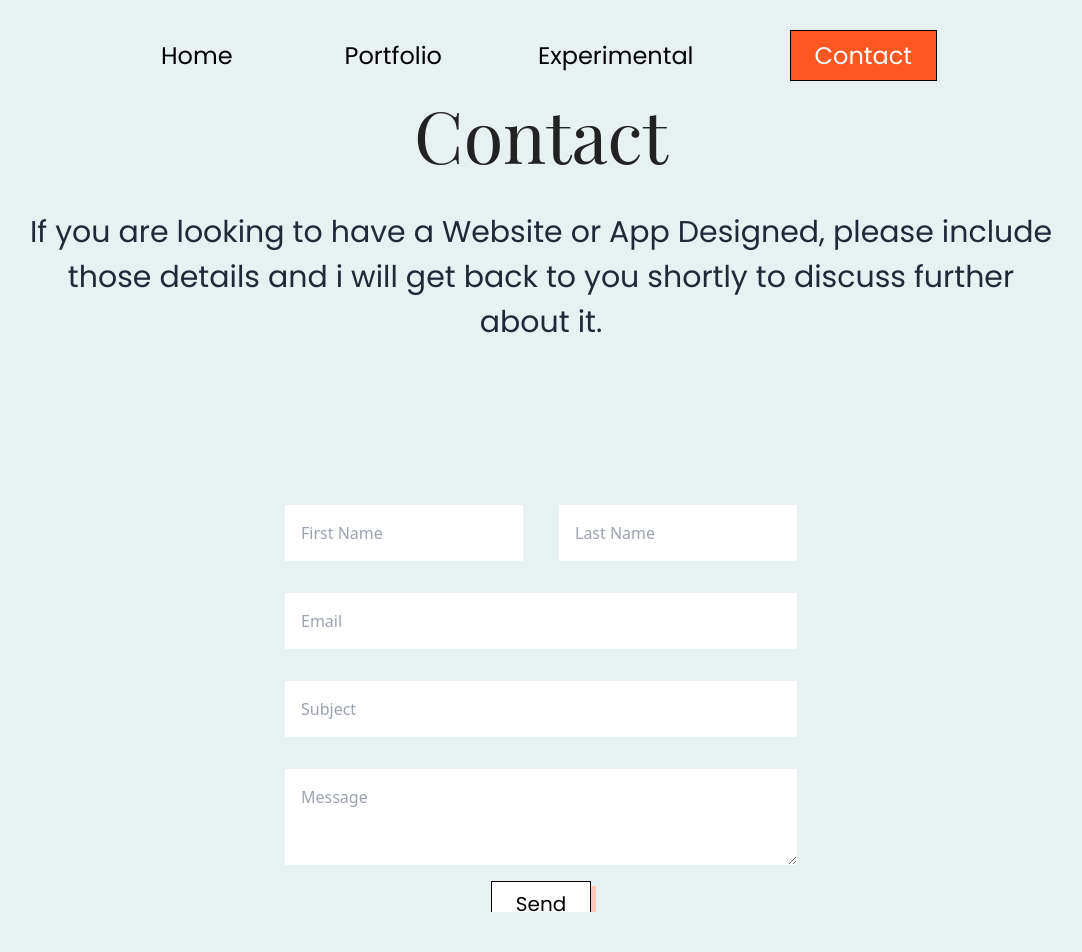
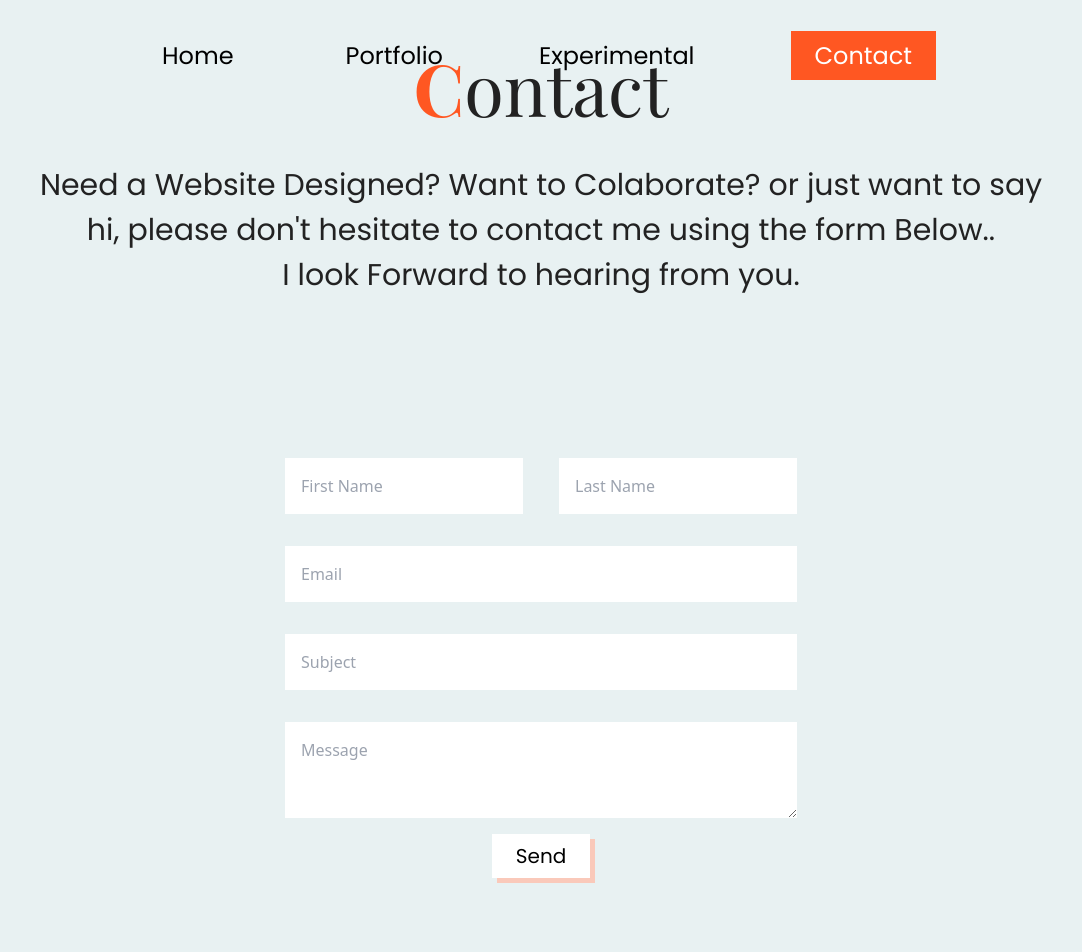
Before and after one commit to skystanoyevitch/sky-portfolio, a React (Create React App) app: page /Contact in a window 1280 px wide. Shown: the top 952 px of the page, without its empty margins (99-1181 px from the left). Built offline with nearby package versions, Linux system fonts and the light colour scheme; a web font is replaced by a local one.

Commit message:
style updates

```diff
--- a/src/Page-components/Contact.js
+++ b/src/Page-components/Contact.js
@@ -40,16 +40,19 @@ function Contact() {
 			<div className="container mx-auto md:h-full flex flex-col justify-around xl:justify-center xl:gap-32 px-8 py-14 md:py-0 md:items-center md:my-24 md:px-20 lg:px-32 xl:my-0 xl:h-screen">
 				<div className="text-center">
 					<h1 className="text-primary font-playFair text-5xl xl:text-7xl px-8 lg:px-0">
-						Contact
+						<span className="font-bold text-mainOrange">C</span>ontact
 					</h1>
-					<p className="text-gray-800 text-lg md:text-3xl font-poppins leading-7 xl:leading-normal pt-8 lg:pt-10 xl:max-w-5xl">
-						If you are looking to have a Website or App Designed,
-						please include those details and i will get back to you
-						shortly to discuss further about it.
+					<p className="text-primary text-lg md:text-3xl font-poppins leading-7 xl:leading-normal pt-4 lg:pt-10 xl:max-w-5xl">
+						Need a Website Designed? Want to Colaborate? or just
+						want to say hi, please don't hesitate to contact me
+						using the form Below..
+						<br/>
+						I look Forward to hearing from
+						you.
 					</p>
 				</div>
 
-				<div className="pt-10 xl:pt-0 text-center md:text-left md:w-1/2">
+				<div className="py-24 xl:pt-0 text-center md:text-left md:w-1/2">
 					<form
 						onSubmit={handleSubmit(onSubmit)}
 						id="contactForm"
@@ -140,7 +143,7 @@ function Contact() {
 							}}
 							type="submit"
 							value="submit"
-							className="bg-white border border-black hover:bg-mainOrange hover:border-btnOrange hover:text-white font-poppins py-2 px-6 text-xl mt-4 mx-8 md:mx-0"
+							className="bg-white hover:bg-mainOrange hover:border-btnOrange hover:text-white font-poppins py-2 px-6 text-xl mt-4 mx-8 md:mx-0"
 						>
 							Send
 						</motion.button>
--- a/src/Page-components/Macro-components/About.js
+++ b/src/Page-components/Macro-components/About.js
@@ -32,15 +32,13 @@ const divVariant = {
 	tap: { scale: 0.9 },
 };
 
-// const cardVariant = {
-// 	hover: {
-// 		zIndex: 1,
-// 		boxShadow: "8px 8px 0px #FF5722",
-// 		transition: {
-// 			duration: 0.3,
-// 		},
-// 	},
-// };
+const cardVariant = {
+	hover: {
+		scale: 1.03,
+		zIndex: 1,
+		boxShadow: "13px 13px 40px 0px rgba(0,0,0,0.1)",
+	},
+};
 
 function About() {
 	const { ref, inView } = useInView({
@@ -97,24 +95,29 @@ function About() {
 					</li>
 				</ul>
 
-				<div className="grid grid-cols-1 grid-rows-4 lg:grid-rows-2 gap-y-2 lg:grid lg:grid-cols-3 lg:gap-x-1 lg:gap-y-1">
+				<div className="grid grid-rows-2 gap-y-10">
 					<motion.div
 						whileHover="hover"
+						variants={cardVariant}
 						className="h-96 bg-skyCafe bg-cover bg-no-repeat"
 					></motion.div>
 					<NavLink to={"/Showcase"} className="group">
-						<div className="relative bg-this-is-sky bg-cover bg-center bg-no-repeat w-full h-full">
-							<div className="bg-opacity-0 group-hover:bg-opacity-80 bg-black w-full h-full">
+						<motion.div
+							whileHover="hover"
+							variants={cardVariant}
+							className="relative bg-this-is-sky bg-cover bg-no-repeat w-full h-full"
+						>
+							{/* <div className="bg-opacity-0 group-hover:bg-opacity-80 bg-black w-full h-full">
 								<div className="text-opacity-0 group-hover:text-opacity-100 absolute top-1/2 w-full h-full text-white text-center font-poppins font-extrabold text-4xl shadow-lg">
 									Project One
 								</div>
-							</div>
-						</div>
+							</div> */}
+						</motion.div>
 					</NavLink>
-					<div className="bg-cover bg-center bg-no-repeat h-full bg-placeholder1"></div>
+					{/* <div className="bg-cover bg-center bg-no-repeat h-full bg-placeholder1"></div>
 					<div className="bg-cover bg-center bg-no-repeat h-full bg-placeholder2"></div>
 					<div className="bg-cover bg-center bg-no-repeat h-full bg-placeholder3"></div>
-					<div className="bg-cover bg-center bg-no-repeat h-full bg-placeholder4"></div>
+					<div className="bg-cover bg-center bg-no-repeat h-full bg-placeholder4"></div> */}
 					{/* <div className="border-2 border-black h-96"></div>
 					<div className="border-2 border-black h-96"></div> */}
 				</div>
--- a/src/Page-components/Macro-components/Hero.js
+++ b/src/Page-components/Macro-components/Hero.js
@@ -27,19 +27,9 @@ function Hero() {
 					>
 						Sky Stanojevic
 					</h1>
-					<p className="mt-10 font-poppins text-xl leading-7 lg:text-3xl lg:leading-normal text-gray-800  lg:max-w-3xl xl:max-w-6xl">
+					<p className="mt-10 font-poppins text-primary text-xl leading-7 lg:text-3xl lg:leading-normal  lg:max-w-3xl xl:max-w-6xl">
 						I am an experienced UI/UX Designer living in the sunny
-						side of San Diego, CA. If you are looking for a Website
-						for{" "}
-						<span className="font-bold italic text-mainOrange">
-							Personal Branding,{" "}
-						</span>
-						or for{" "}
-						<span className="font-bold italic text-mainOrange">
-							your Company
-						</span>
-						, I build designs that Brings both you and your users
-						together
+						side of San Diego, CA.
 					</p>
 				</div>
 				<div className="text-center flex flex-col md:flex-row md:justify-center">
@@ -51,12 +41,12 @@ function Hero() {
 							}}
 							whileHover="hover"
 							whileTap={{ scale: 0.9 }}
-							className="bg-white border border-black py-2 px-6 font-poppins text-md xl:text-xl xl:w-30 mt-8 xl:mt-10 md:mr-4"
+							className="bg-white py-2 px-6 font-poppins text-md xl:text-xl xl:w-30 mt-8 xl:mt-10 md:mr-4"
 						>
 							Resume
 						</motion.button>
 					</Link>
-					<Link to="/Contact">
+					{/* <Link to="/Contact">
 						<motion.button
 							variants={buttonVarant}
 							style={{
@@ -64,11 +54,11 @@ function Hero() {
 							}}
 							whileHover="hover"
 							whileTap={{ scale: 0.9 }}
-							className="bg-white border border-black hover:rotate-3 py-2 px-6 font-poppins text-md xl:text-xl xl:w-30 mt-8 xl:mt-10 md:ml-4"
+							className="bg-white hover:rotate-3 py-4 px-6 font-poppins text-md xl:text-xl xl:w-30 mt-8 xl:mt-10 md:ml-4"
 						>
 							Contact
 						</motion.button>
-					</Link>
+					</Link> */}
 				</div>
 			</div>
 		</div>
--- a/src/Page-components/Macro-components/MainContact.js
+++ b/src/Page-components/Macro-components/MainContact.js
@@ -41,13 +41,9 @@ const MainContact = () => {
 						<h1 className="text-primary font-playFair text-5xl lg:text-5xl xl:text-6xl">
 							Let's Work Together
 						</h1>
-						<p className="font-poppins leading-7 lg:leading-normal text-xl lg:text-2xl xl:text-3xl my-10 lg:mt-10 text-gray-800 lg:max-w-3xl xl:max-w-6xl">
-							Need a Website Designed? Want to Colaborate? or just
-							want to say hi, please don't hesitate to contact me
-							using the link Below....
-							I look forward to hearing
-							from you.
-						</p>
+						{/* <p className="font-poppins leading-7 lg:leading-normal text-xl lg:text-2xl xl:text-3xl my-10 lg:mt-10 text-gray-800 lg:max-w-3xl xl:max-w-6xl">
+
+						</p> */}
 						<Link to="/Contact">
 							<motion.button
 								variants={buttonVarant}
@@ -56,7 +52,7 @@ const MainContact = () => {
 										"5px 5px 0 rgba(255, 192, 173, 0.8)",
 								}}
 								whileHover="hover"
-								className="bg-white py-2 px-6 font-poppins text-md xl:text-xl xl:w-30 border border-black lg:px-8"
+								className="bg-white py-2 px-8 font-poppins text-md xl:text-xl xl:w-30 lg:px-8 mt-8"
 							>
 								Get In Touch
 							</motion.button>
--- a/src/Page-components/Nav.js
+++ b/src/Page-components/Nav.js
@@ -67,7 +67,7 @@ const Nav = () => {
 								backgroundColor: "#FF5722",
 								color: "white",
 							}}
-							className="bg-white hover:bg-mainOrange hover:border-btnOrange hover:shadow-lg hover:text-white border border-black active:text-white md:py-2 md:px-6"
+							className="bg-white hover:bg-mainOrange hover:border-btnOrange hover:shadow-lg hover:text-whiteactive:text-white md:py-2 md:px-6"
 						>
 							Contact
 						</NavLink>
```
